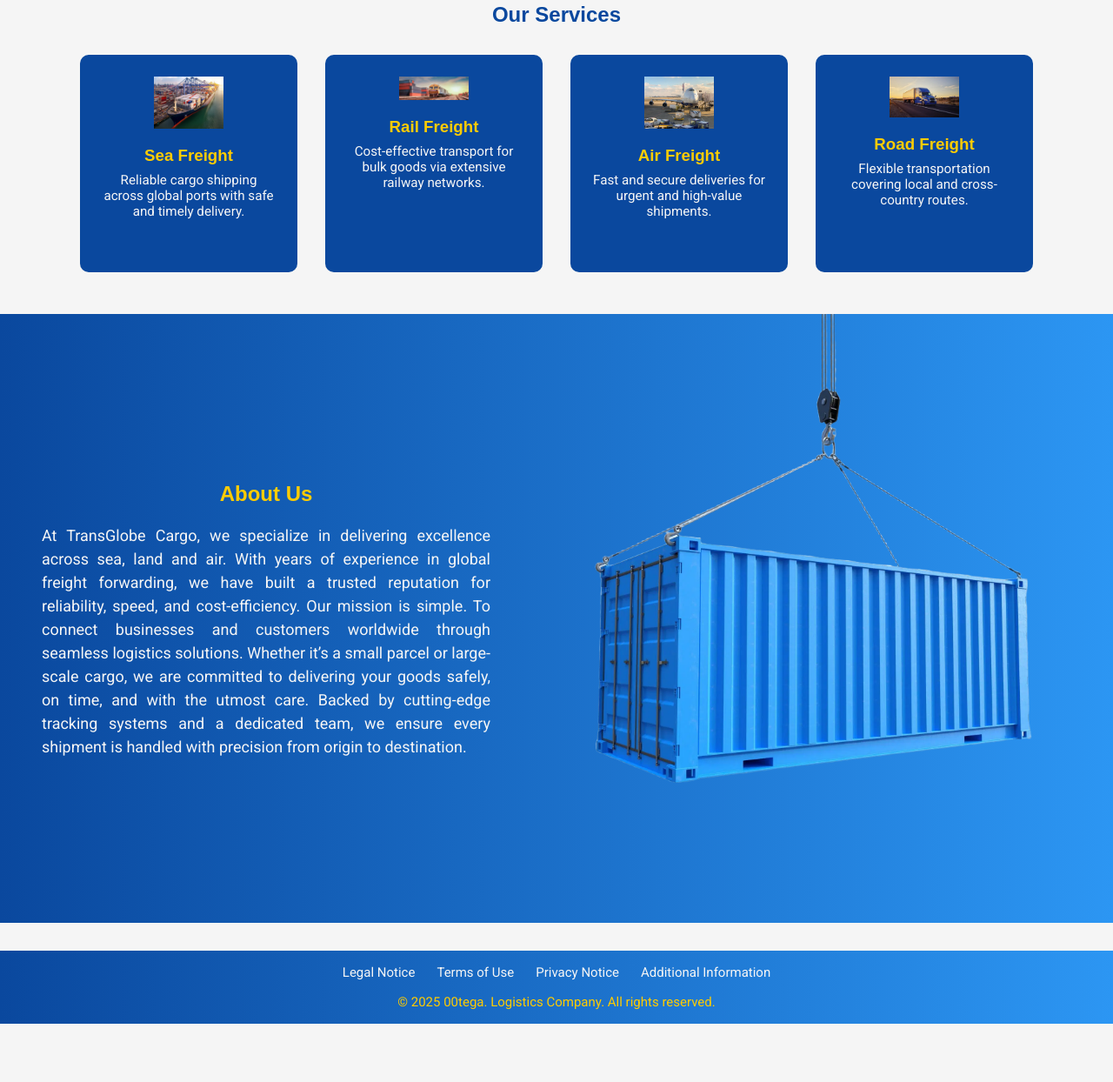
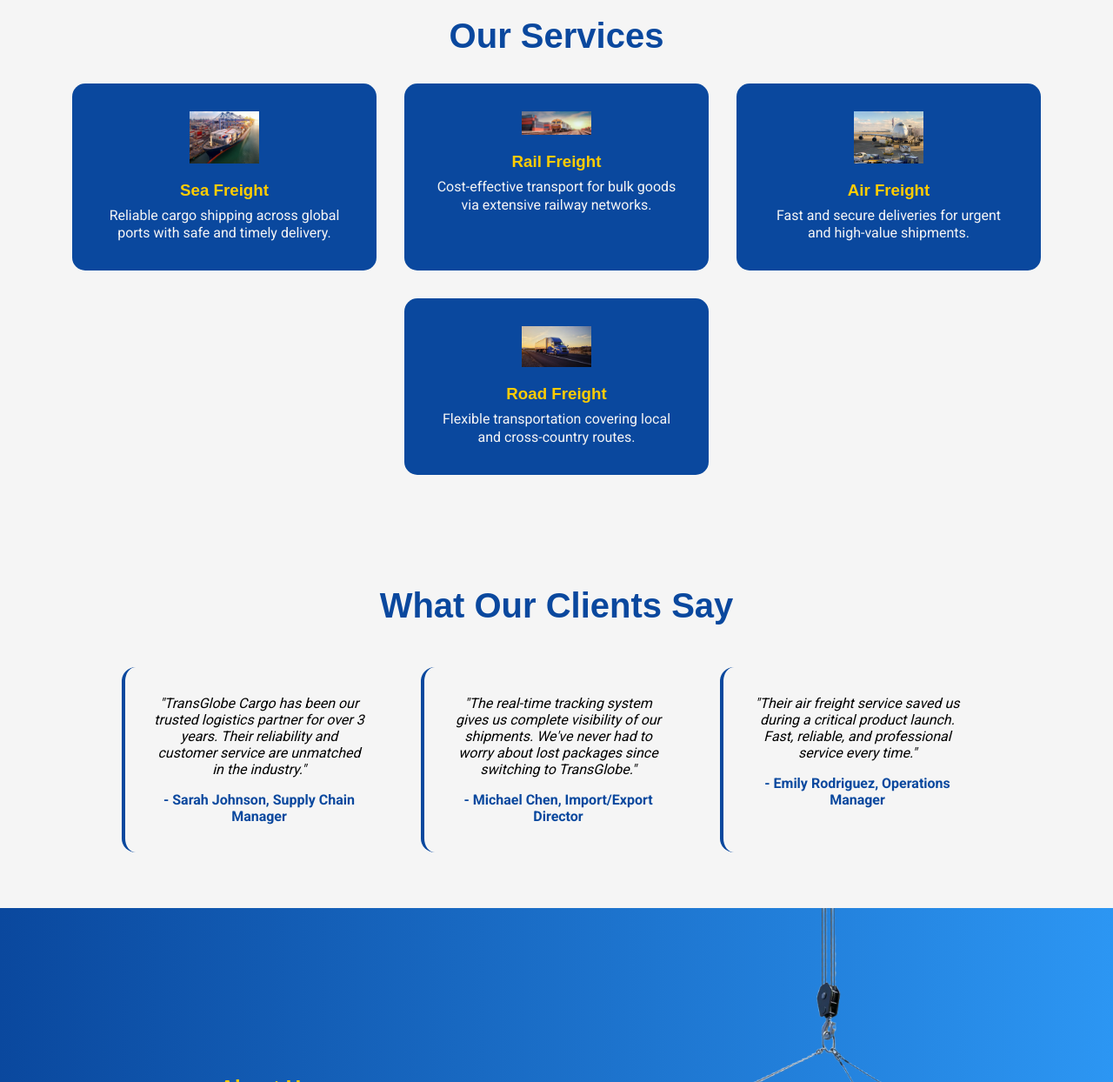
Before and after one commit to 00tega/Logistics-site, a plain HTML site: page index.html in a window 1280 px wide. Shown: the part 744-1988 px from the top of the page at 87% size. Before the commit the page ends 1921 px from the top, so only its background shows below. Drawn offline with Linux system fonts and the light colour scheme.

Commit message:
testimonial section added

```diff
--- a/index.html
+++ b/index.html
@@ -78,6 +78,25 @@
                     </div>
                 </div>
             </section>
+
+            <section class="testimonials-section">
+                <h2>What Our Clients Say</h2>
+                <div class="testimonials-container">
+                    <div class="testimonial-card">
+                        <p class="testimonial-text">"TransGlobe Cargo has been our trusted logistics partner for over 3 years. Their reliability and customer service are unmatched in the industry."</p>
+                        <p class="testimonial-author">- Sarah Johnson, Supply Chain Manager</p>
+                    </div>
+                    <div class="testimonial-card">
+                        <p class="testimonial-text">"The real-time tracking system gives us complete visibility of our shipments. We've never had to worry about lost packages since switching to TransGlobe."</p>
+                        <p class="testimonial-author">- Michael Chen, Import/Export Director</p>
+                    </div>
+                    <div class="testimonial-card">
+                        <p class="testimonial-text">"Their air freight service saved us during a critical product launch. Fast, reliable, and professional service every time."</p>
+                        <p class="testimonial-author">- Emily Rodriguez, Operations Manager</p>
+                    </div>
+                </div>
+            </section>
+
             <section id="about">
                 <div class="about-content">
                     <div class="about-text">
--- a/styles.css
+++ b/styles.css
@@ -144,32 +144,35 @@ header {
 }
 
 #services {
-    padding: 48px 32px;
+    padding: 4rem 2rem;
     background-color: whitesmoke;
     text-align: center;
 }
 
 #services h2 {
-    font-size: 1.5rem;
+    font-size: 2.5rem;
     color: rgb(10, 72, 158);
-    margin-bottom: 32px;
+    margin-bottom: 2rem;
 }
 
 .services-content {
     display: flex;
-    flex-direction: row;
     flex-wrap: wrap;
+    gap: 2rem;
+    max-width: 1200px;
+    margin: 0 auto;
     justify-content: center;
-    gap: 2rem;
 }
 
 .service-card {
     background-color: rgb(10, 72, 158);
-    width: 250px;
-    height: 250px;
-    padding: 25px;
-    border-radius: 10px;
+    padding: 2rem;
+    border-radius: 15px;
+    position: relative;
+    overflow: hidden;
     transition: transform 0.2s ease;
+    flex: 1 1 280px; /* min width 280px, can grow */
+    max-width: 350px;
 }
 
 .service-card:hover {
@@ -187,8 +190,44 @@ header {
 }
 
 .service-card p {
-    font-size: 0.95rem;
+    font-size: 1rem;
     color: whitesmoke;
+    line-height: 1.3;
+}
+
+.testimonials-section {
+    padding: 4rem 2rem;
+    text-align: center;
+}
+
+.testimonials-section h2 {
+    font-size: 2.5rem;
+    color: rgb(10, 72, 158);
+    margin-bottom: 3rem;
+}
+
+.testimonials-container {
+    display: grid;
+    grid-template-columns: repeat(auto-fit, minmax(300px, 1fr));
+    gap: 2rem;
+    max-width: 1000px;
+    margin: 0 auto;
+}
+
+.testimonial-card {
+    padding: 2rem;
+    border-radius: 1rem;
+    border-left: 4px solid rgb(10, 72, 158);
+}
+
+.testimonial-text {
+    font-style: italic;
+    margin-bottom: 1rem;
+}
+
+.testimonial-author {
+    font-weight: bold;
+    color: rgb(10, 72, 158);
 }
 
 #about {
```
